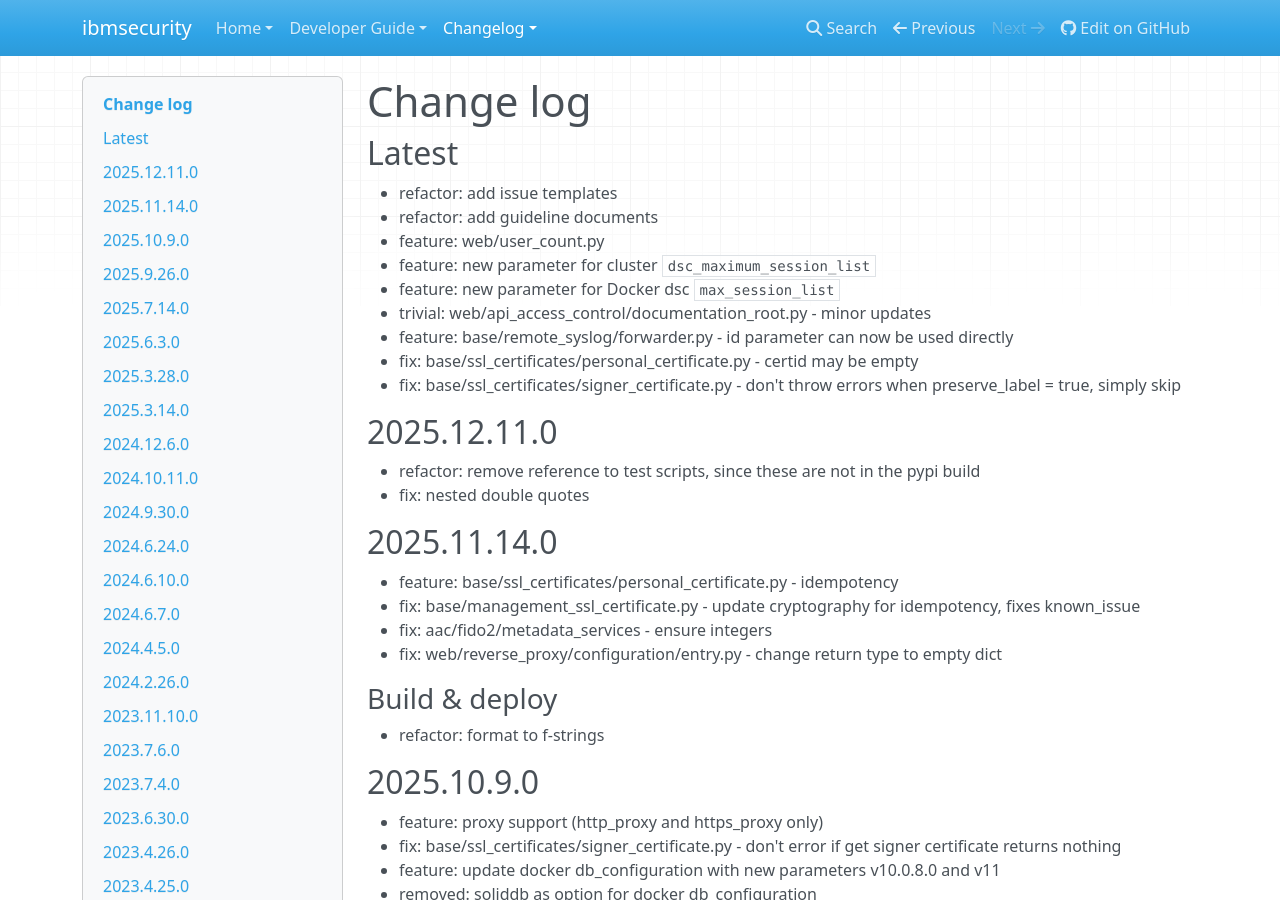
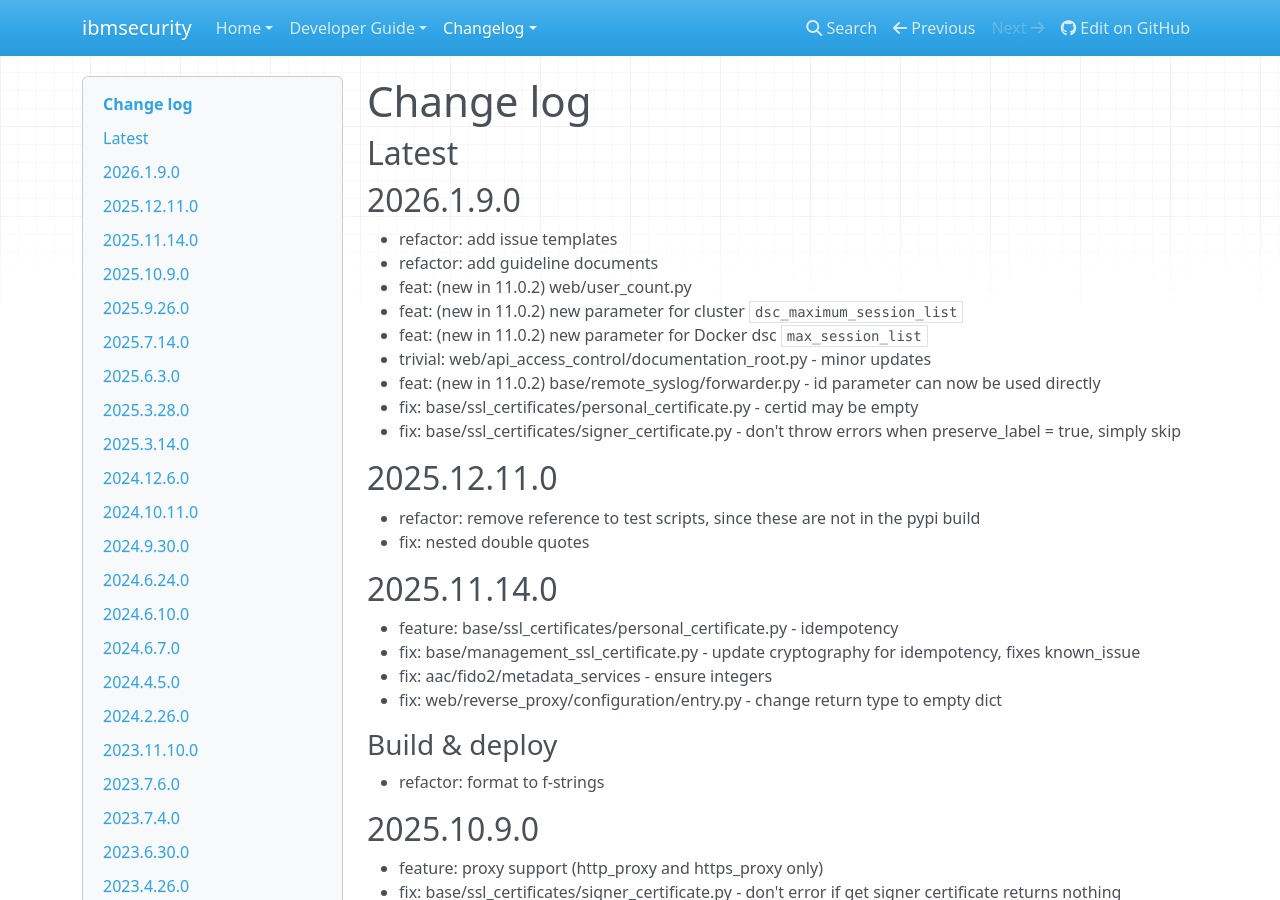
Before and after one commit to IBM-Security/ibmsecurity, an MkDocs documentation site: the page built from docs/changelog.md, in a window 1280 px wide and 900 px high. Built offline with MkDocs 1.6.1, drawn with Linux system fonts in a browser that asks for light colours; nearby versions of some CDN libraries.

Commit message:
docs: changelog
Signed-off-by: Tom Bosmans <tom.bosmans@be.ibm.com>

```diff
--- a/docs/changelog.md
+++ b/docs/changelog.md
@@ -2,13 +2,15 @@
 
 ## Latest
 
+## 2026.1.9.0
+
 - refactor: add issue templates
 - refactor: add guideline documents
-- feature: web/user_count.py
-- feature: new parameter for cluster `dsc_maximum_session_list`
-- feature: new parameter for Docker dsc `max_session_list`
+- feat: (new in 11.0.2) web/user_count.py
+- feat: (new in 11.0.2) new parameter for cluster `dsc_maximum_session_list`
+- feat: (new in 11.0.2) new parameter for Docker dsc `max_session_list`
 - trivial: web/api_access_control/documentation_root.py - minor updates
-- feature: base/remote_syslog/forwarder.py - id parameter can now be used directly
+- feat: (new in 11.0.2) base/remote_syslog/forwarder.py - id parameter can now be used directly
 - fix: base/ssl_certificates/personal_certificate.py - certid may be empty
 - fix: base/ssl_certificates/signer_certificate.py - don't throw errors when preserve_label = true, simply skip
 
```
